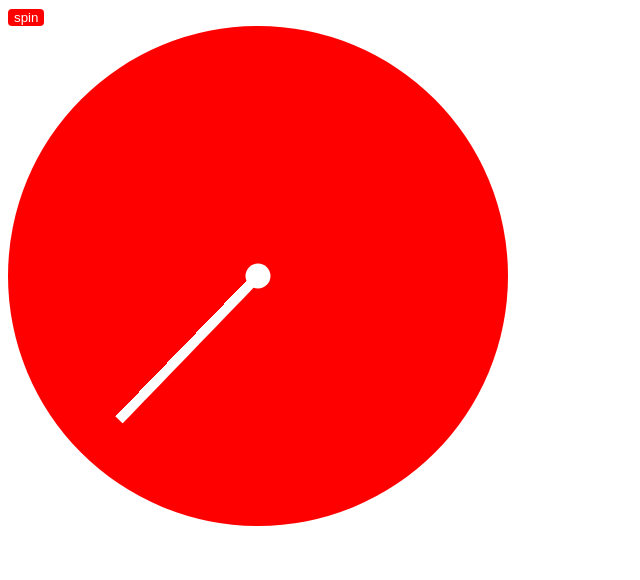
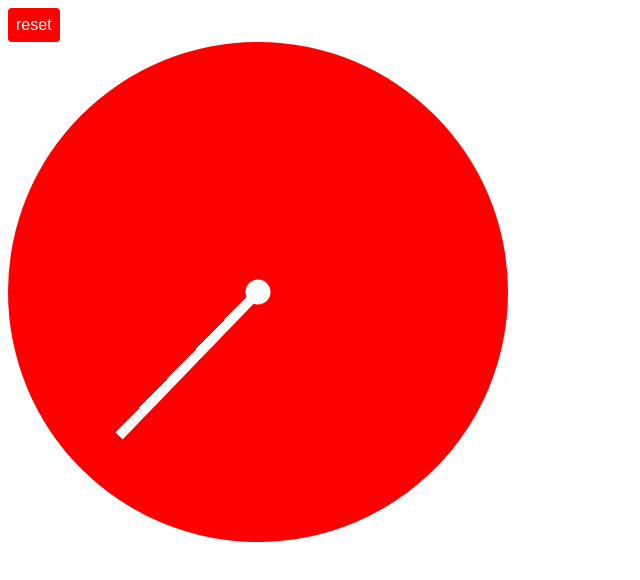
Before and after one commit to allbecauseyoutoldmeso/spinner, a plain HTML site: page spinner.html in a window 1280 px wide. Both pictures are taken after a click on the button "spin". Shown: the whole page, without its empty margins (0-640 px from the left). Drawn offline with nearby package versions, Linux system fonts and the light colour scheme.

Commit message:
Toggle button text between 'spin' and 'reset'

```diff
--- a/interface.js
+++ b/interface.js
@@ -9,8 +9,14 @@ $(document).ready(() => {
     document.querySelector(':root').style.setProperty('--rotation', `${rotation()}deg`)
   }
 
-  $('#pick-candidate-button').on('click', () => {
+  const toggleButtonText = () => {
+    newText = $('#spin-button').html() == 'spin' ? 'reset' : 'spin'
+    $('#spin-button').html(newText)
+  }
+
+  $('#spin-button').on('click', () => {
     setRotation()
     $('#needle-container').toggleClass('spinning')
+    toggleButtonText()
   })
 })
--- a/spinner.html
+++ b/spinner.html
@@ -4,7 +4,7 @@
     <title>spinner</title>
     <link rel="stylesheet" type="text/css" href="style.css">
   </head>
-  <button id='pick-candidate-button' class='spinner-button'>spin</button>
+  <button id='spin-button' class='spin-button'>spin</button>
   <body>
     <div class='circle'>
       <div class='needle-container' id='needle-container'>
--- a/style.css
+++ b/style.css
@@ -2,11 +2,13 @@ body {
   font-family: Arial;
 }
 
-.spinner-button {
+.spin-button {
   background-color: red;
   border: none;
   border-radius: 4px;
   color: white;
+  padding: 8px;
+  font-size: 16px;
 }
 
 .circle {
```
